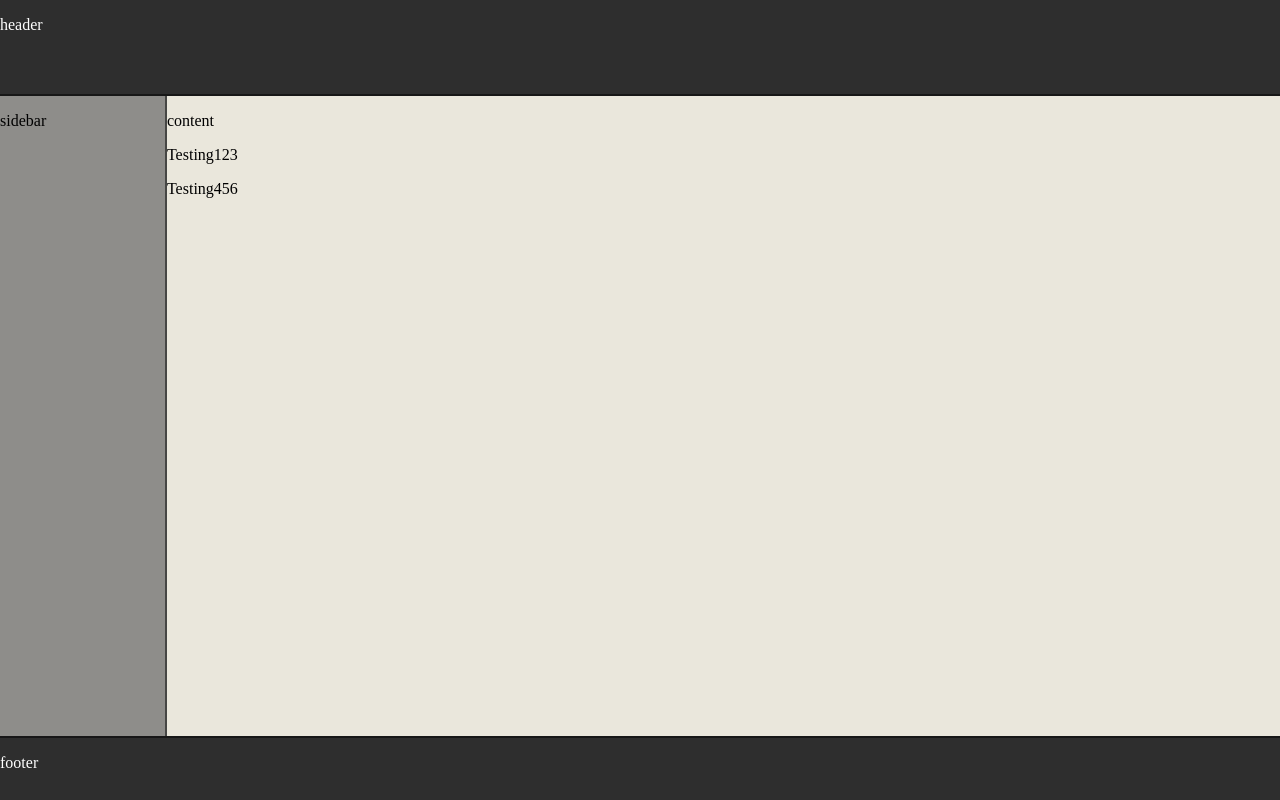
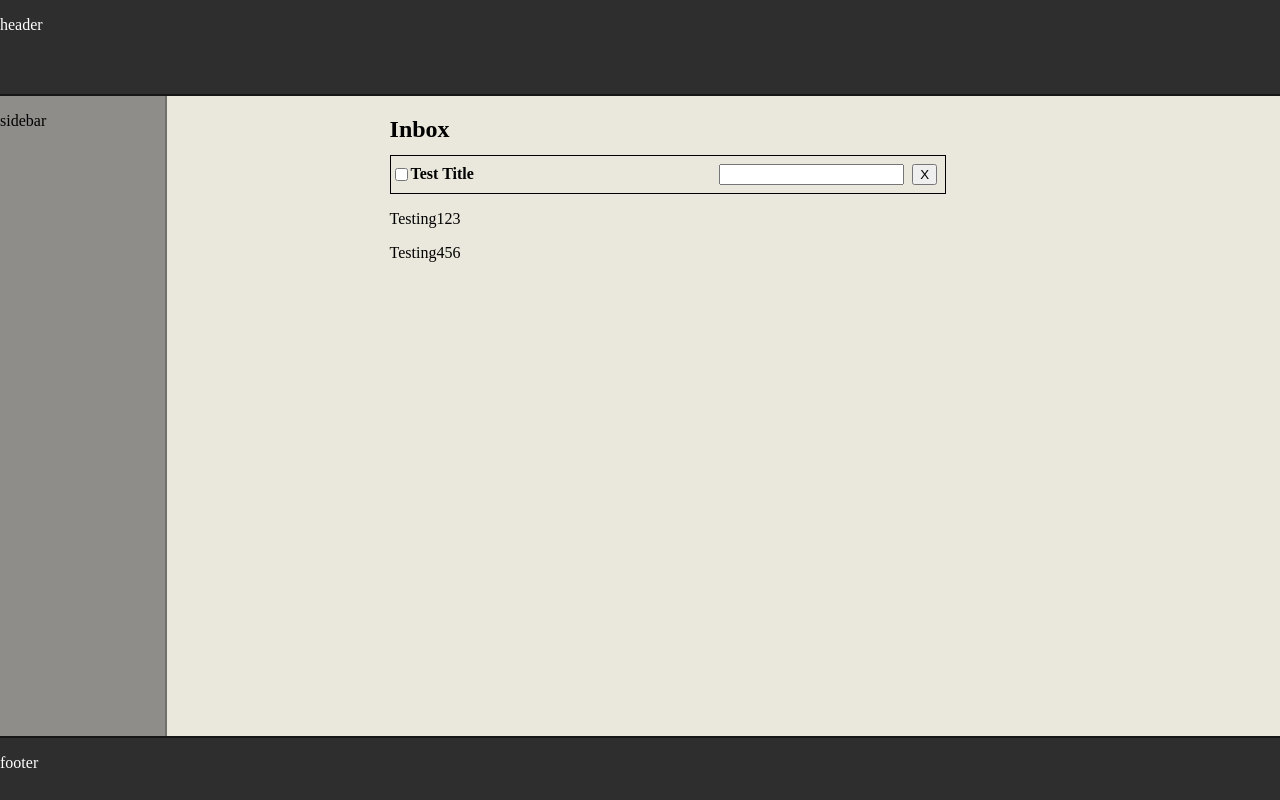
Before and after one commit to ZacharyDangelo/TOP_Todo, a website built with webpack: page dist/index.html in a window 1280 px wide. Built offline with Linux system fonts and the light colour scheme.

Commit message:
Created basic card template in HTML and CSS.

```diff
--- a/src/style.css
+++ b/src/style.css
@@ -29,12 +29,37 @@ body{
 .sidebar-container{
     grid-area: sidebar;
     background-color: #8E8D8A;
-    border-right: 2px solid rgba(0, 0, 0, 0.5);
+    border-right: 2px solid rgba(0, 0, 0, 0.212);
 }
 
 .content-container{
     grid-area: content;
     background-color: #EAE7DC;
+    padding-left:20%;
+    padding-right: 30%;
+}
+
+#inbox-header{
+    margin-bottom: .75rem;
+}
+
+.todo-card{
+    display:flex;
+    align-items:center;
+    border:thin solid black;
+    padding-top: .5rem;
+    padding-bottom: .5rem;
+}
+
+.todo-title{
+    margin:0;
+}
+.todo-date{
+    margin-left:auto;
+    margin-right: .5rem;
+}
+.todo-delete{
+    margin-right: .5rem;
 }
 
 .footer-container{
```
Also changed, not shown: dist/index.html, dist/main.js.
